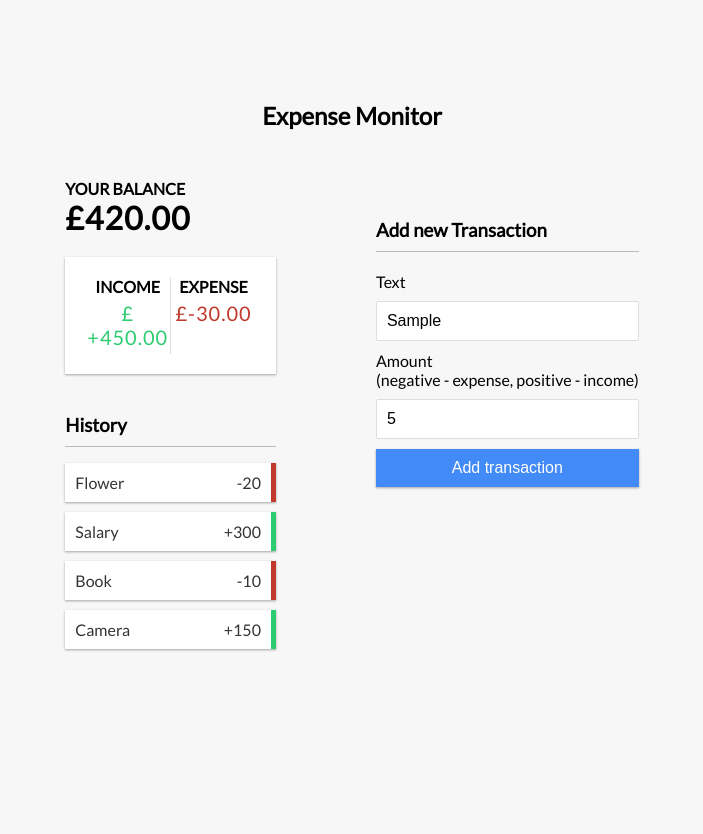
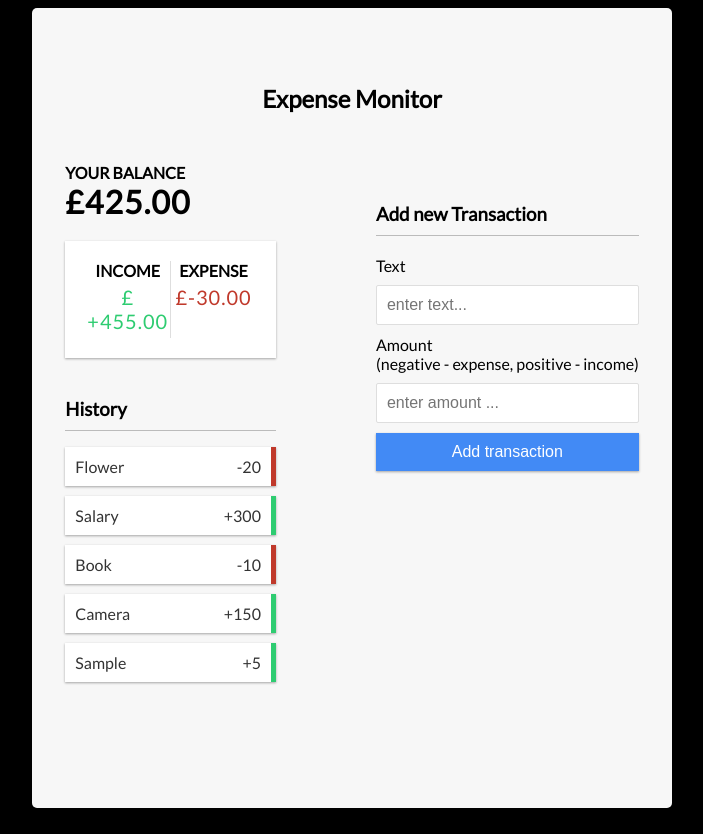
Before and after one commit to danielkuc/Expense-monitor, a plain HTML site: page index.html in a window 1280 px wide. Both pictures are taken after typing "Sample", "5" into the empty fields and a click on the button "Add transaction". Shown: the whole page, without its empty margins (288-991 px from the left). Before the commit the page ends 800 px from the top, so only its background shows below. Drawn offline with nearby package versions, Linux system fonts and the light colour scheme.

Commit message:
add/delete transaction to state/DOM, changed styling

```diff
--- a/index.html
+++ b/index.html
@@ -9,6 +9,7 @@
   <title>Expense Monitor</title>
 </head>
 <body>
+  <div class="container-outer">
     <h2>Expense Monitor</h2>
     <div class="container">
       <div class="expense-container">
@@ -51,6 +52,7 @@
       </form>
       </div>
     </div>
+  </div>>
 <!-- JS SCRIPT -->
   <script src="script.js"></script>
 </body>
--- a/script.js
+++ b/script.js
@@ -2,7 +2,7 @@
 // const moneyPlus = document.querySelector('#money-plus');
 // const moneyMinus = document.querySelector('#money-minus');
 // const list = document.querySelector('#list');
-const form = document.querySelector('#form');
+// const form = document.querySelector('#form');
 // const text = document.querySelector('#text');
 // const amount = document.querySelector('#amount');
 
@@ -19,10 +19,32 @@ let transactions = dummyTransactions;
 const addTransaction = e => {
   e.preventDefault();
 
-  if($('#text').val().trim() === '' || $('#amount').val().trim()) {
+  if($('#text').val().trim() === '' || $('#amount').val().trim() === '') {
     alert('Please add valid input')
+  } else {
+    const transaction = {
+      id: incrementId(dummyTransactions),
+      text: $('#text').val(),
+      amount:+$('#amount').val()
+    };
+
+    transactions.push(transaction);
+    addTransactionDOM(transaction);
+    updateValues();
+
+    $('#text').val("");
+    $('#amount').val("");
   }
 
+};
+
+const deleteTransaction = id => {
+  transactions = transactions.filter(transaction => transaction.id !== id)
+  init();
+};
+
+const incrementId = (array) => {
+  return array[array.length-1].id+=1;
 };
 
 // add transactions to dom
@@ -33,7 +55,7 @@ const addTransactionDOM = (transaction) => {
   item.classList.add(transaction.amount < 0 ? "minus" : "plus");
 
   item.innerHTML = `
-    ${transaction.text} <span>${sign}${Math.abs(transaction.amount)}</span> <button class="delete-btn">x</button>
+    ${transaction.text} <span>${sign}${Math.abs(transaction.amount)}</span> <button onclick="deleteTransaction(${transaction.id})" class="delete-btn" >x</button>
   `;
 
   $('#list').append(item);
@@ -71,6 +93,5 @@ const init = () => {
 
 init();
 
-// form.addEventListener('submit', addTransaction());
 
 $('#form').submit(addTransaction);
--- a/scss/_center.scss
+++ b/scss/_center.scss
@@ -4,6 +4,6 @@
   align-items: center;
   justify-content: center;
   min-height: 100vh;
-  margin: 0;
+  margin: auto;
   font-family: 'Lato', 'sans-serif';
 }
--- a/scss/main.scss
+++ b/scss/main.scss
@@ -7,15 +7,20 @@
 }
 
 body {
+  background-color: black;
+}
+
+.container-outer {
+  width: 50vw;
+  // min-width: 80vw;
   background-color: #f7f7f7;
   @include center();
+  border-radius: 5px;
 }
 
 .container {
   margin: 30px auto;
-  // width: 350;
   display: flex;
-  justify-content: space-evenly;
 }
 
 .form-container {
@@ -39,6 +44,7 @@ h4 {
 }
 
 .inc-exp-container {
+  min-width: 16vw;
   background-color: #fff;
   box-shadow: $box-shadow;
   padding: 20px;
@@ -125,7 +131,7 @@ input {
   & .minus {
     border-right: 5px solid $minus-red;
   }
-  &li:hover .delete-btn {
+  & li:hover .delete-btn {
     opacity: 1;
   }
 }
@@ -146,3 +152,8 @@ input {
   opacity: 0;
   transition: opacity 0.3s ease;
 }
+
+input[type='number']::-webkit-inner-spin-button {
+  -webkit-appearance: none;
+  margin: 0;
+}
```
Also changed, not shown: src/css/main.css, 1 other file. Lines whose indentation alone changed are shown as unchanged.
